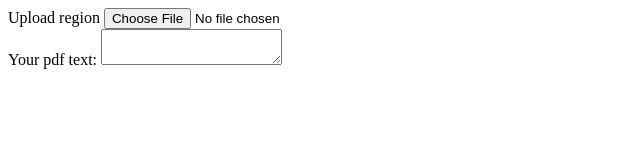
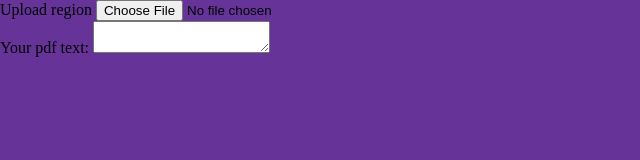
Before and after one commit to proyev/pdf-parser, a plain HTML site: page public/index.html in a window 1280 px wide. Shown: the whole page, without its empty margins (0-640 px from the left). Drawn offline with Linux system fonts and the light colour scheme.

Commit message:
feat: create and apply CSS

```diff
--- /dev/null
+++ b/public/css/style.css
@@ -0,0 +1,9 @@
+* {
+    box-sizing: border-box;
+    margin: 0;
+    padding: 0;
+}
+
+html {
+    background-color: rebeccapurple;
+}
--- a/public/index.html
+++ b/public/index.html
@@ -3,6 +3,7 @@
 <head>
     <meta charset="UTF-8">
     <meta name="viewport" content="width=device-width, initial-scale=1.0">
+    <link rel="stylesheet" href="css/style.css" />
     <title>ContractHero PDF Parser</title>
 </head>
 <body>
```
